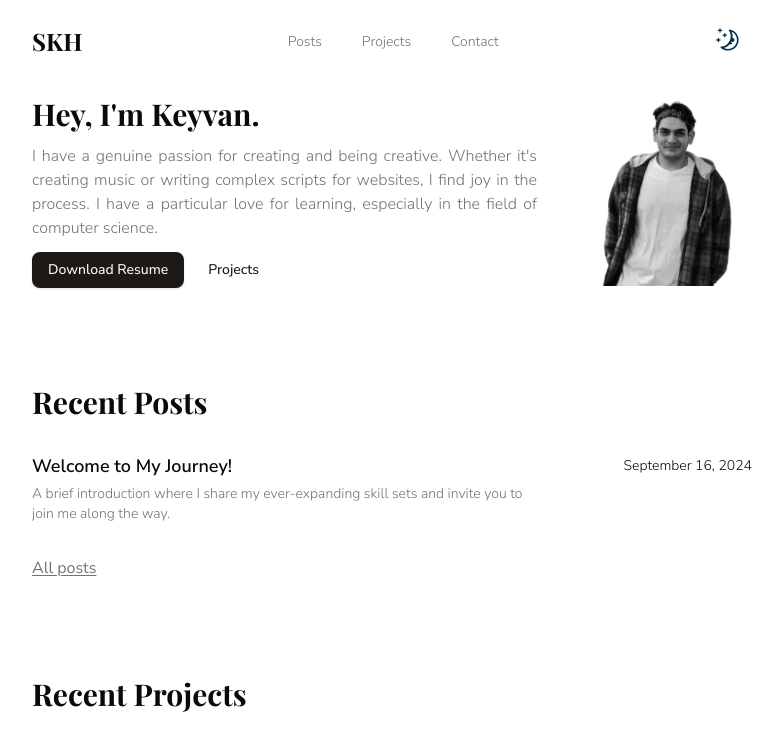
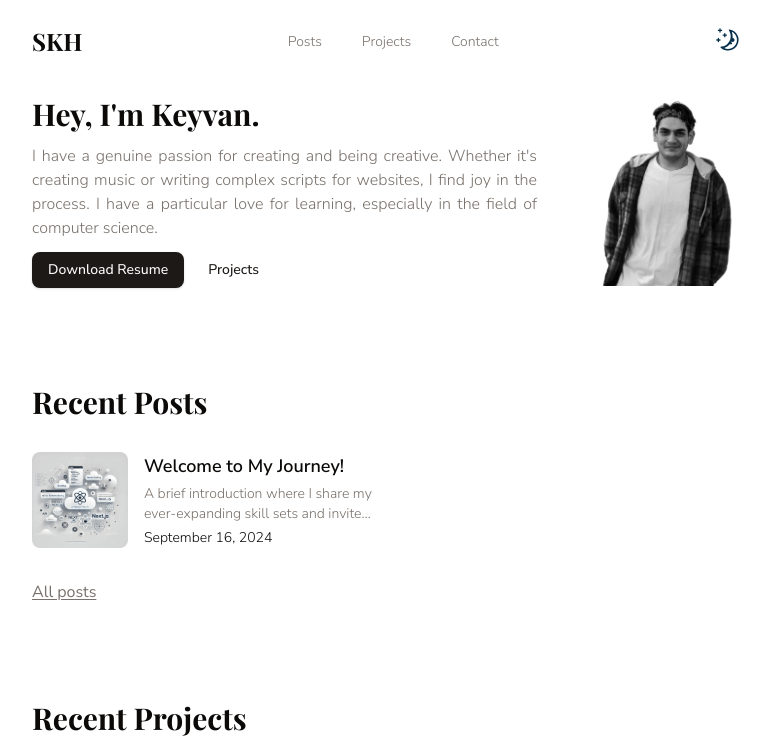
Before and after one commit to skh113/next-portfolio, a Next.js app: page / in a window 1280 px wide. Shown: the top 742 px of the page, without its empty margins (248-1029 px from the left). Built offline with nearby package versions, Linux system fonts and the light colour scheme; a web font is replaced by a local one.

Commit message:
refactor: enhance PostsWithSearch and Posts components with improved layout and image handling

```diff
--- a/components/posts-with-search.tsx
+++ b/components/posts-with-search.tsx
@@ -1,11 +1,10 @@
 'use client';
 
+import { Cross2Icon } from '@radix-ui/react-icons';
 import { useState } from 'react';
-
 import Posts from '@/components/posts';
+import { Button } from '@/components/ui/button';
 import { Input } from '@/components/ui/input';
-import { Button } from '@/components/ui/button';
-import { Cross2Icon } from '@radix-ui/react-icons';
 import { ContentMetadata } from '@/lib/content';
 
 export default function PostsWithSearch({
@@ -25,7 +24,7 @@ export default function PostsWithSearch({
 
   return (
     <div>
-      <div className='mb-12 flex items-center gap-3'>
+      <div className='mb-8 flex items-center gap-3'>
         <Input
           type='text'
           placeholder='Search posts...'
--- a/components/posts.tsx
+++ b/components/posts.tsx
@@ -1,29 +1,38 @@
-import Link from 'next/link';
+import Link from "next/link";
 
-import { formatDate } from '@/lib/utils';
-import { ContentMetadata } from '@/lib/content';
+import { ContentMetadata } from "@/lib/content";
+import Image from "next/image";
+import { formatDate } from "@/lib/utils";
 
 export default function Posts({ posts }: { posts: ContentMetadata[] }) {
   return (
-    <ul className='flex flex-col gap-8'>
-      {posts.map(post => (
+    <ul className="grid grid-cols-1 md:grid-cols-2 gap-8">
+      {posts.map((post) => (
         <li key={post.slug}>
           <Link
             href={`/posts/${post.slug}`}
-            className='flex flex-col justify-between gap-x-4 gap-y-1 sm:flex-row'
+            className="flex gap-x-4 gap-y-1"
           >
-            <div className='max-w-lg'>
-              <p className='text-lg font-semibold'>{post.title}</p>
-              <p className='mt-1 line-clamp-2 text-sm font-light text-muted-foreground'>
+            {post.image && (
+              <Image
+                src={post.image}
+                alt={post.title ?? "Post Image"}
+                width={96}
+                height={96}
+                className="rounded-md h-24 w-24 object-cover"
+              />
+            )}
+            <div className="max-w-lg">
+              <p className="text-lg line-clamp-1 font-semibold">{post.title}</p>
+              <p className="mt-1 line-clamp-2 text-sm text-balance font-light text-muted-foreground">
                 {post.summary}
               </p>
+              {post.publishedAt && (
+                <p className="mt-1 text-sm font-light">
+                  {formatDate(post.publishedAt)}
+                </p>
+              )}
             </div>
-
-            {post.publishedAt && (
-              <p className='mt-1 text-sm font-light'>
-                {formatDate(post.publishedAt)}
-              </p>
-            )}
           </Link>
         </li>
       ))}
```
